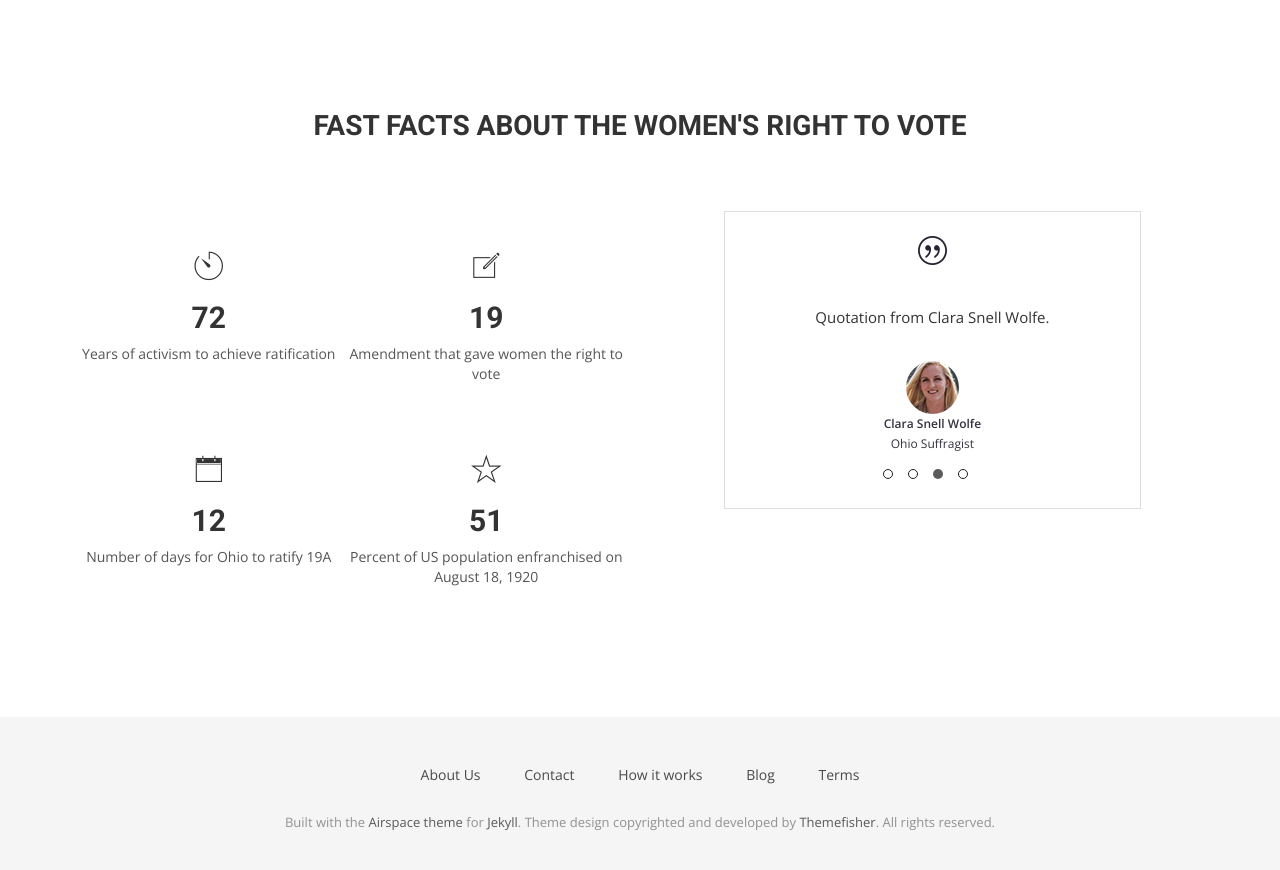
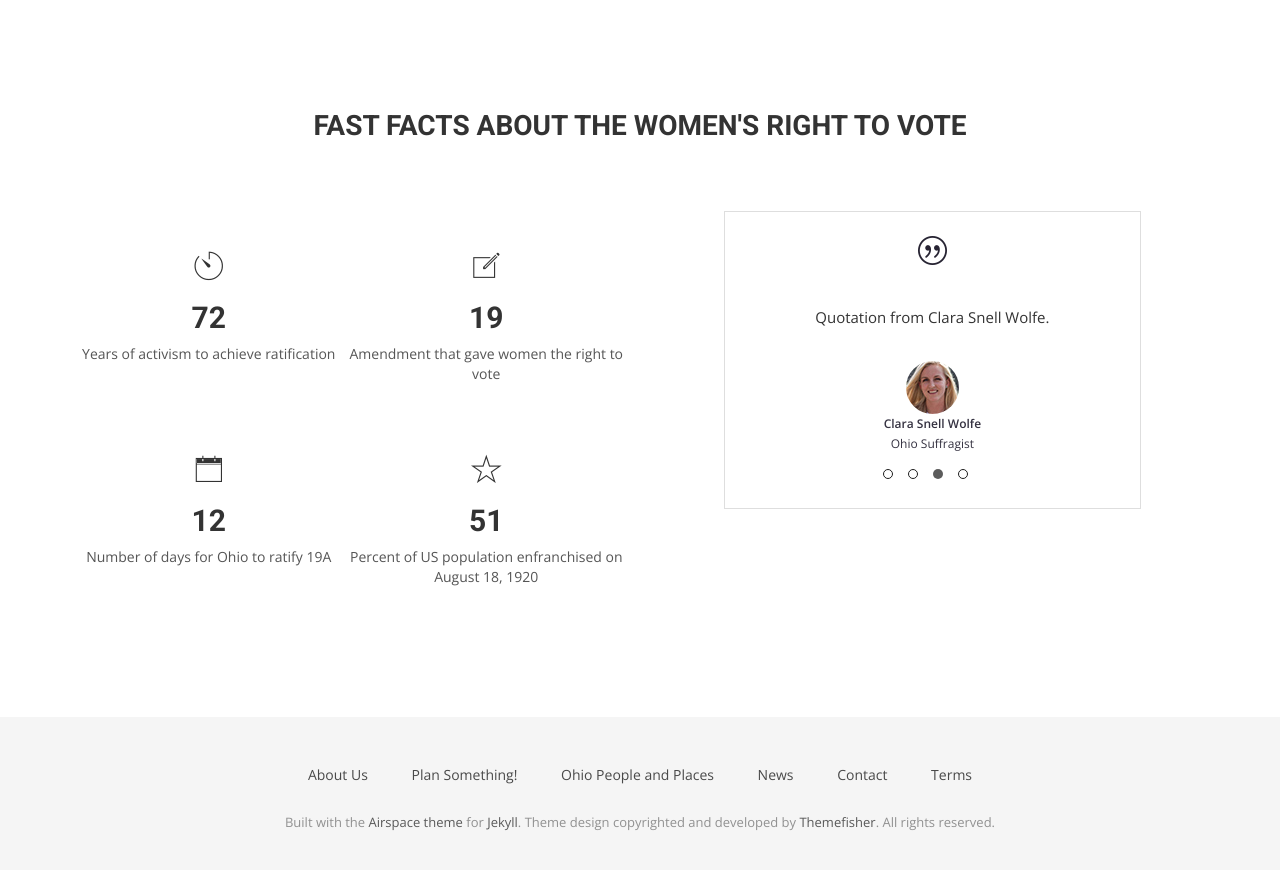
Before and after one commit to OhioSuffrageCentennial/ohiosuffragecentennial, a Jekyll site: the page built from index.html, in a window 1280 px wide and 900 px high, scrolled down 3029 px. Shown: the top 870 px of the window. Built offline with Jekyll 4.4.1, drawn with Linux system fonts in a browser that asks for light colours; nearby versions of some CDN libraries; some web fonts are replaced.

Commit message:
update header and footer

```diff
--- a/_includes/footer.html
+++ b/_includes/footer.html
@@ -6,9 +6,10 @@
         <div class="footer-manu">
           <ul>
             <li><a href="#">About Us</a></li>
+            <li><a href="{{ site.baseurl }}/work">Plan Something!</a></li>
+            <li><a href="#">Ohio People and Places</a></li>
+            <li><a href="{{ site.baseurl }}/news">News</a></li>
             <li><a href="{{ site.baseurl }}/contact">Contact</a></li>
-            <li><a href="#">How it works</a></li>
-            <li><a href="{{ site.baseurl }}/blog">Blog</a></li>
             <li><a href="#">Terms</a></li>
           </ul>
         </div>
```
